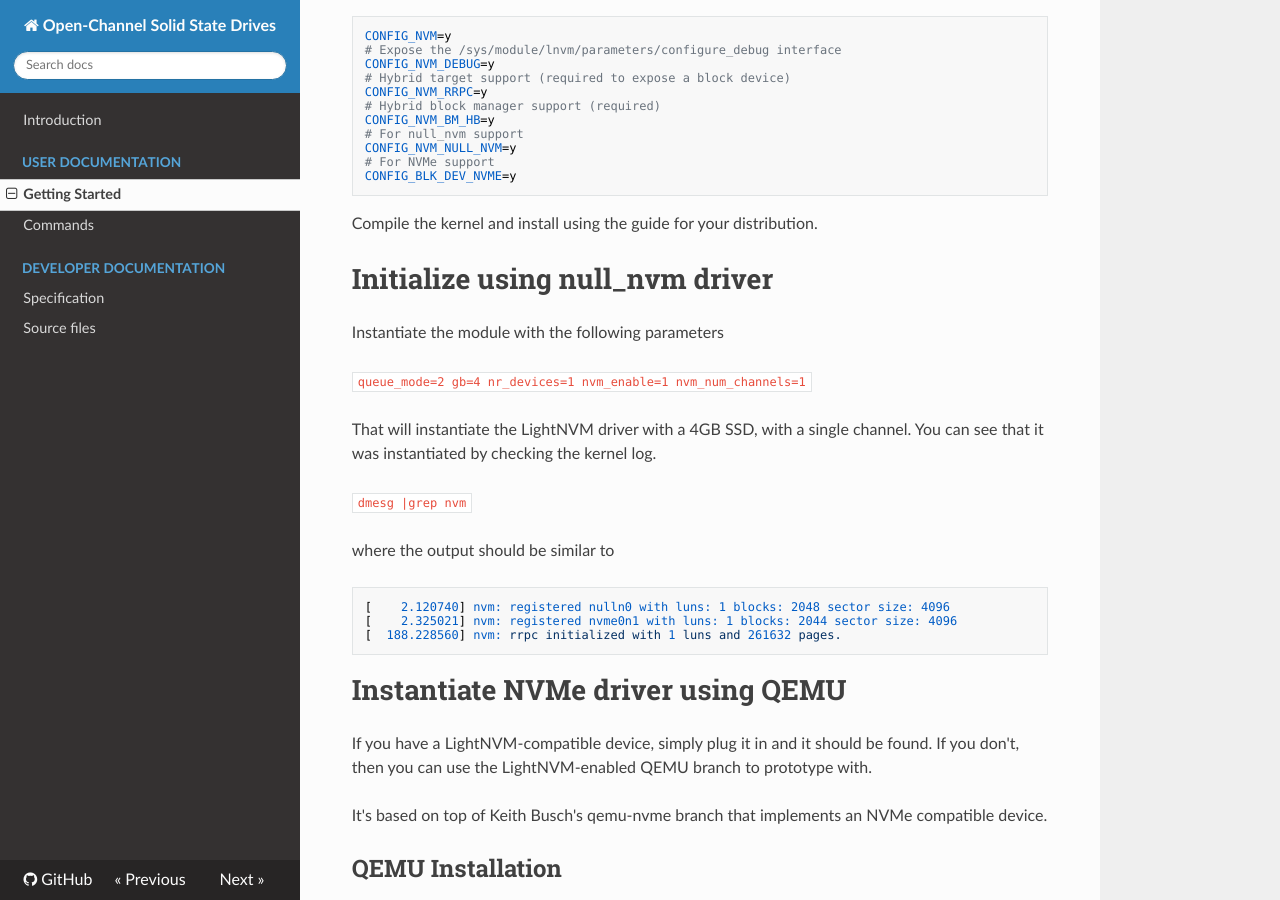
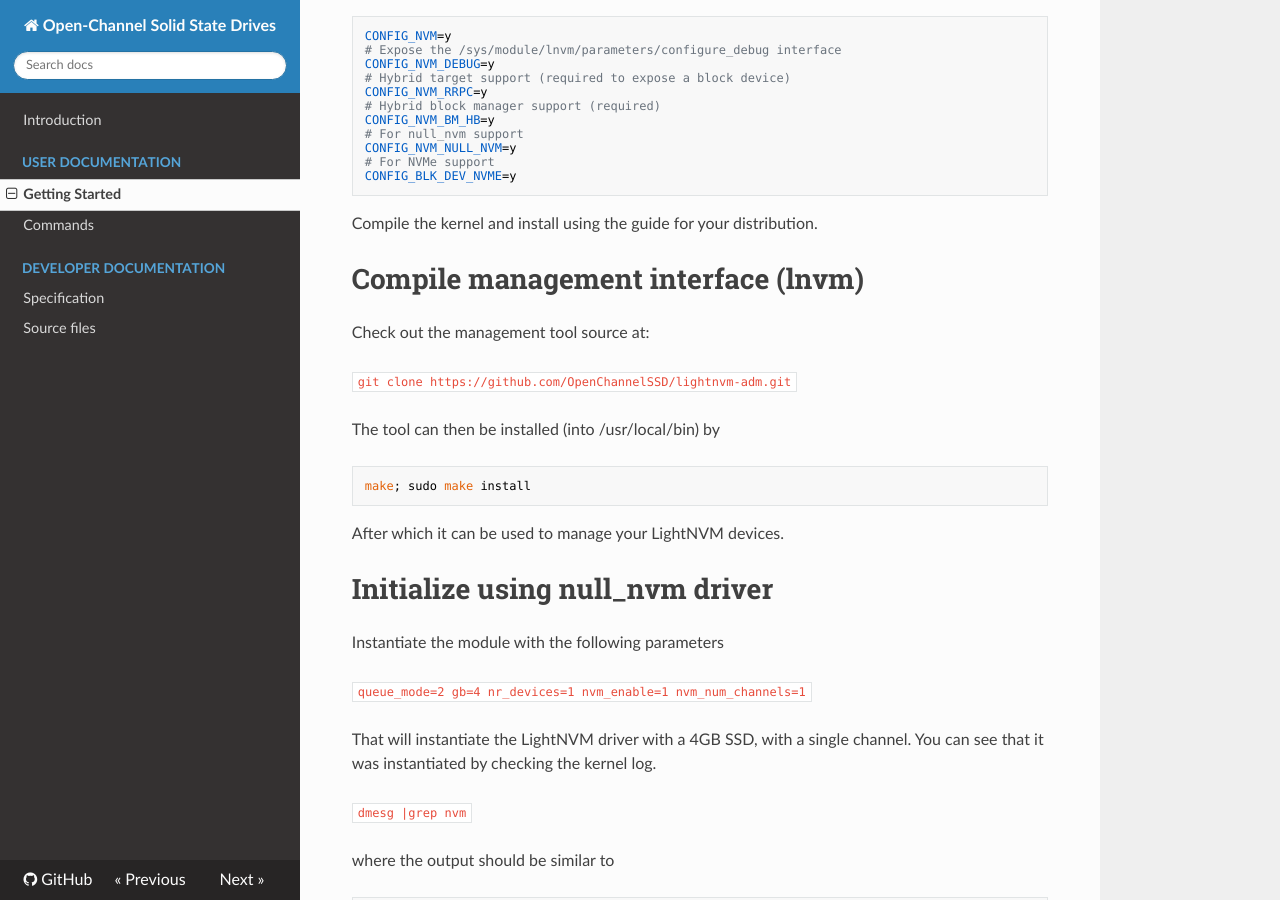
Before and after one commit to OpenChannelSSD/documentation, an MkDocs documentation site: the page built from docs/gettingstarted.md, in a window 1280 px wide and 900 px high, scrolled down 686 px. Built offline with MkDocs 1.6.1, drawn with Linux system fonts in a browser that asks for light colours; nearby versions of some CDN libraries; old or Windows-style settings are respelled for this version of MkDocs.

Commit message:
Update gettingstarted.md
Add information on how to compile in management tool

```diff
--- a/docs/gettingstarted.md
+++ b/docs/gettingstarted.md
@@ -31,6 +31,18 @@ Make sure that the .config file at least includes:
     CONFIG_BLK_DEV_NVME=y
 
 Compile the kernel and install using the guide for your distribution.
+
+# Compile management interface (lnvm)
+
+Check out the management tool source at:
+
+   `git clone https://github.com/OpenChannelSSD/lightnvm-adm.git`
+
+The tool can then be installed (into /usr/local/bin) by
+
+    make; sudo make install
+
+After which it can be used to manage your LightNVM devices.
 
 # Initialize using null_nvm driver
 Instantiate the module with the following parameters
```
